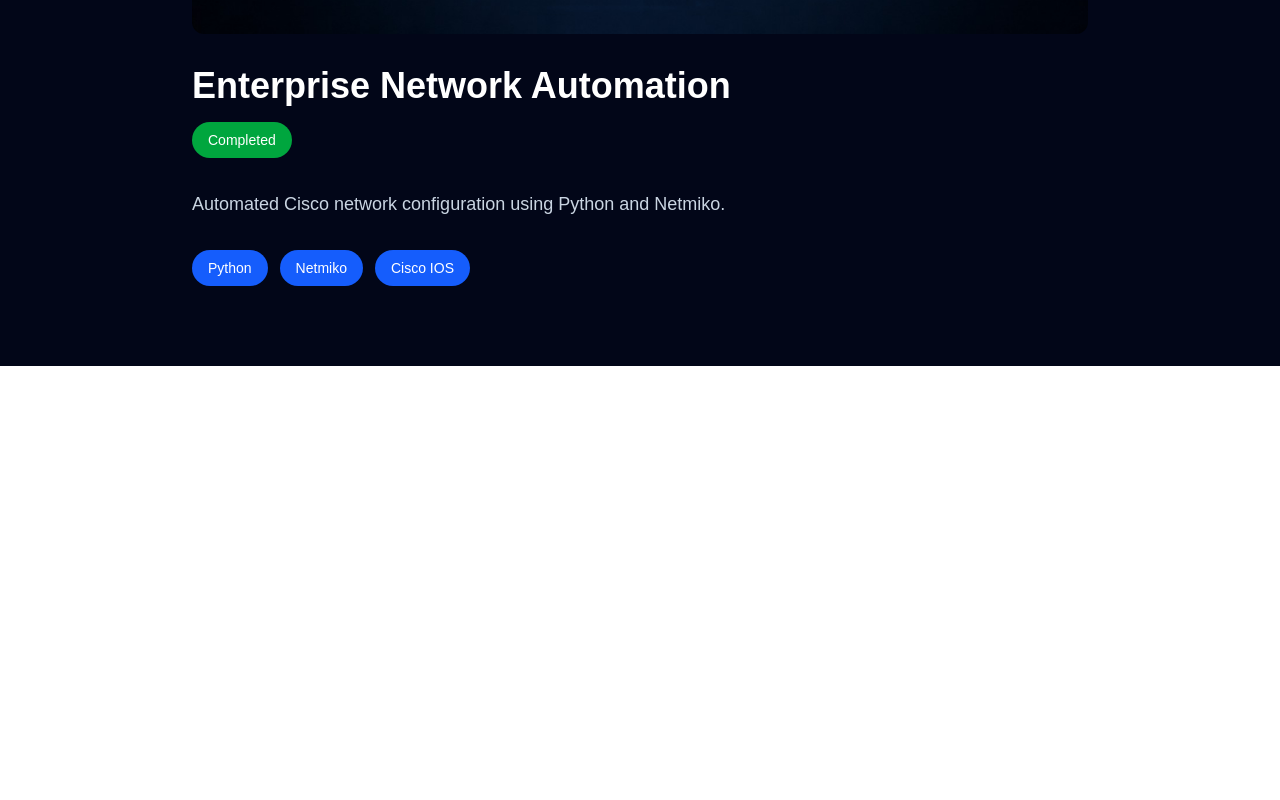
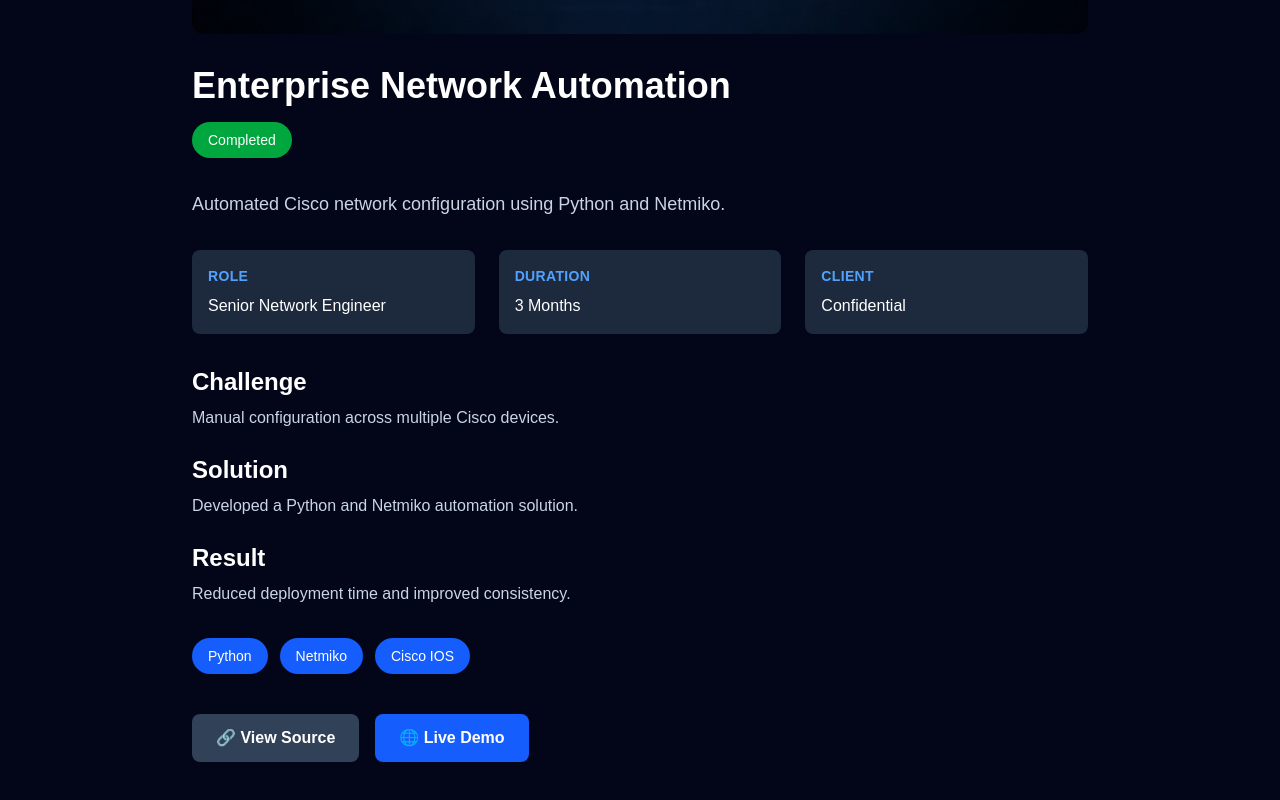
Before and after one commit to agamtechnology-india/Agamtechnology, a Next.js app: page /projects/1 in a window 1280 px wide. Shown: the part 699-1499 px from the top of the page. Before the commit the page ends 1065 px from the top, so only its background shows below. Built offline with nearby package versions, Linux system fonts and the light colour scheme.

Commit message:
Enhance project details with project metadata

```diff
--- a/app/projects/[id]/page.tsx
+++ b/app/projects/[id]/page.tsx
@@ -56,6 +56,65 @@ export default async function ProjectDetails({
         <p className="mt-8 text-lg text-slate-300">
           {project.description}
         </p>
+        <div className="mt-8 grid gap-6 md:grid-cols-3">
+  <div className="rounded-lg bg-slate-800 p-4">
+    <h3 className="text-sm font-semibold uppercase tracking-wide text-blue-400">
+      Role
+    </h3>
+    <p className="mt-2 text-white">
+      {project.role}
+    </p>
+  </div>
+
+  <div className="rounded-lg bg-slate-800 p-4">
+    <h3 className="text-sm font-semibold uppercase tracking-wide text-blue-400">
+      Duration
+    </h3>
+    <p className="mt-2 text-white">
+      {project.duration}
+    </p>
+  </div>
+
+  <div className="rounded-lg bg-slate-800 p-4">
+    <h3 className="text-sm font-semibold uppercase tracking-wide text-blue-400">
+      Client
+    </h3>
+    <p className="mt-2 text-white">
+      {project.client}
+    </p>
+  </div>
+</div>
+        <div className="mt-8 space-y-6">
+  <div>
+    <h2 className="text-2xl font-semibold text-white">
+      Challenge
+    </h2>
+
+    <p className="mt-2 text-slate-300">
+      {project.challenge}
+    </p>
+  </div>
+
+  <div>
+    <h2 className="text-2xl font-semibold text-white">
+      Solution
+    </h2>
+
+    <p className="mt-2 text-slate-300">
+      {project.solution}
+    </p>
+  </div>
+
+  <div>
+    <h2 className="text-2xl font-semibold text-white">
+      Result
+    </h2>
+
+    <p className="mt-2 text-slate-300">
+      {project.result}
+    </p>
+  </div>
+</div>
 
         <div className="mt-8 flex flex-wrap gap-3">
           {project.technologies.map((tech) => (
@@ -67,6 +126,26 @@ export default async function ProjectDetails({
             </span>
           ))}
         </div>
+
+        <div className="mt-10 flex flex-wrap gap-4">
+          <a
+            href={project.github}
+            target="_blank"
+            rel="noopener noreferrer"
+            className="rounded-lg bg-slate-700 px-6 py-3 font-semibold text-white transition hover:bg-slate-600"
+          >
+            🔗 View Source
+          </a>
+
+          <a
+            href={project.demo}
+            target="_blank"
+            rel="noopener noreferrer"
+            className="rounded-lg bg-blue-600 px-6 py-3 font-semibold text-white transition hover:bg-blue-700"
+          >
+            🌐 Live Demo
+          </a>
+        </div>
       </div>
     </main>
   );
--- a/data/projects.ts
+++ b/data/projects.ts
@@ -7,6 +7,14 @@ export const projects = [
     technologies: ["Python", "Netmiko", "Cisco IOS"],
     status: "Completed",
     image: "/projects/network-automation.jpg",
+    github: "https://github.com/agamtechnology-india/Agamtechnology",
+    demo: "https://agamtechnology.vercel.app",
+    challenge: "Manual configuration across multiple Cisco devices.",
+    solution: "Developed a Python and Netmiko automation solution.",
+    result: "Reduced deployment time and improved consistency.",
+    duration: "3 Months",
+    role: "Senior Network Engineer",
+    client: "Confidential",
   },
   {
     id: 2,
@@ -16,6 +24,11 @@ export const projects = [
     technologies: ["Cisco ACI", "Nexus", "VMware"],
     status: "Completed",
     image: "/projects/aci-datacenter.jpg",
+    github: "https://github.com/agamtechnology-india/Agamtechnology",
+    demo: "https://agamtechnology.vercel.app",
+    challenge: "Manual configuration across multiple Cisco devices.",
+    solution: "Developed a Python and Netmiko automation solution.",
+    result: "Reduced deployment time and improved consistency.",
   },
   {
     id: 3,
@@ -25,5 +38,10 @@ export const projects = [
     technologies: ["Cisco SD-WAN", "Python", "REST API"],
     status: "Completed",
     image: "/projects/sdwan.jpg",
+    github: "https://github.com/agamtechnology-india/Agamtechnology",
+    demo: "https://agamtechnology.vercel.app",
+    challenge: "Manual configuration across multiple Cisco devices.",
+    solution: "Developed a Python and Netmiko automation solution.",
+    result: "Reduced deployment time and improved consistency.",
   },
 ];
```
